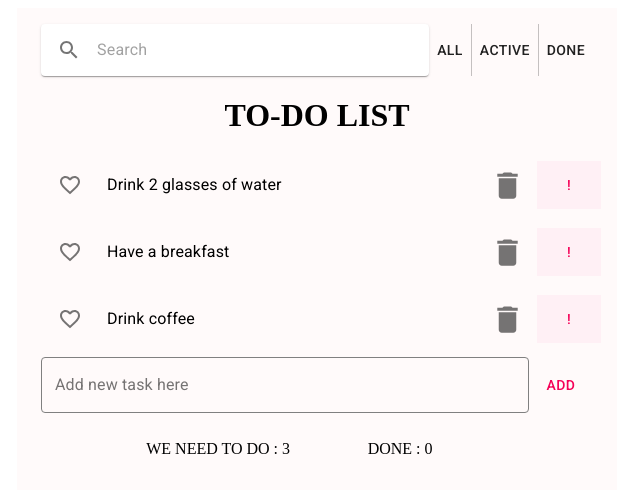
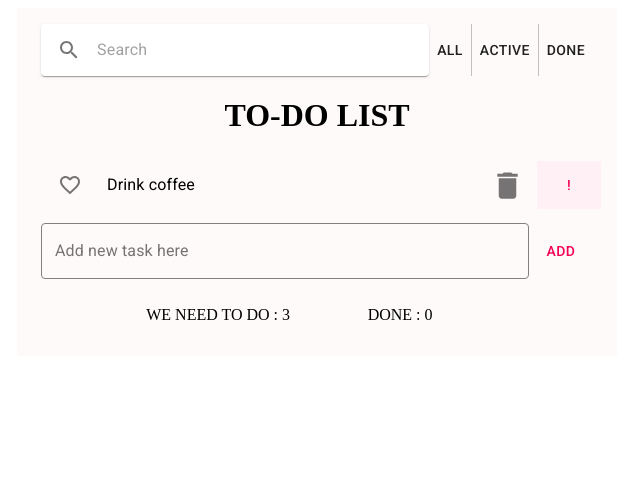
Before and after one commit to Natalina27/Todo_Udemy_UB, a React (Create React App) app: page / in a window 1280 px wide. Shown: the top 492 px of the page, without its empty margins (323-963 px from the left). Built offline with nearby package versions, Linux system fonts and the light colour scheme.

Commit message:
22.SearchPanel search function added

```diff
--- a/src/components/App/App.jsx
+++ b/src/components/App/App.jsx
@@ -16,7 +16,8 @@ class App extends React.Component {
         this.createTodoItem('Drink 2 glasses of water'),
         this.createTodoItem('Have a breakfast'),
         this.createTodoItem('Drink coffee')
-      ]
+      ],
+      term: 'fe'
     };
 
     createTodoItem(label) {
@@ -75,7 +76,7 @@ class App extends React.Component {
         newItem,
         ...arr.slice(itemIndex + 1)
       ];
-    }
+    };
 
     onClickDone = (id) => {
       this.setState(({ items }) => {
@@ -131,15 +132,21 @@ class App extends React.Component {
       this.setState({ items: newItemList });
     };
 
+    search = (items, term) => {
+      if (!term.length) { return items; }
+      return items.filter((item) => item.label.indexOf(term) > -1);
+    };
+
     render() {
-      const { items } = this.state;
+      const { items, term } = this.state;
+      const visibleItems = this.search(items, term);
       const doneCount = items.filter((el) => el.isDone).length;
       const todoCount = items.length - doneCount;
       return (
             <Container maxWidth="sm" className={styles.container}>
                 < SearchItem/>
                 < ItemList
-                    items={items}
+                    items={visibleItems}
                     onClickDelete={this.onClickDelete}
                     onClickDone={this.onClickDone}
                     onClickImportant={this.onClickImportant}
```
